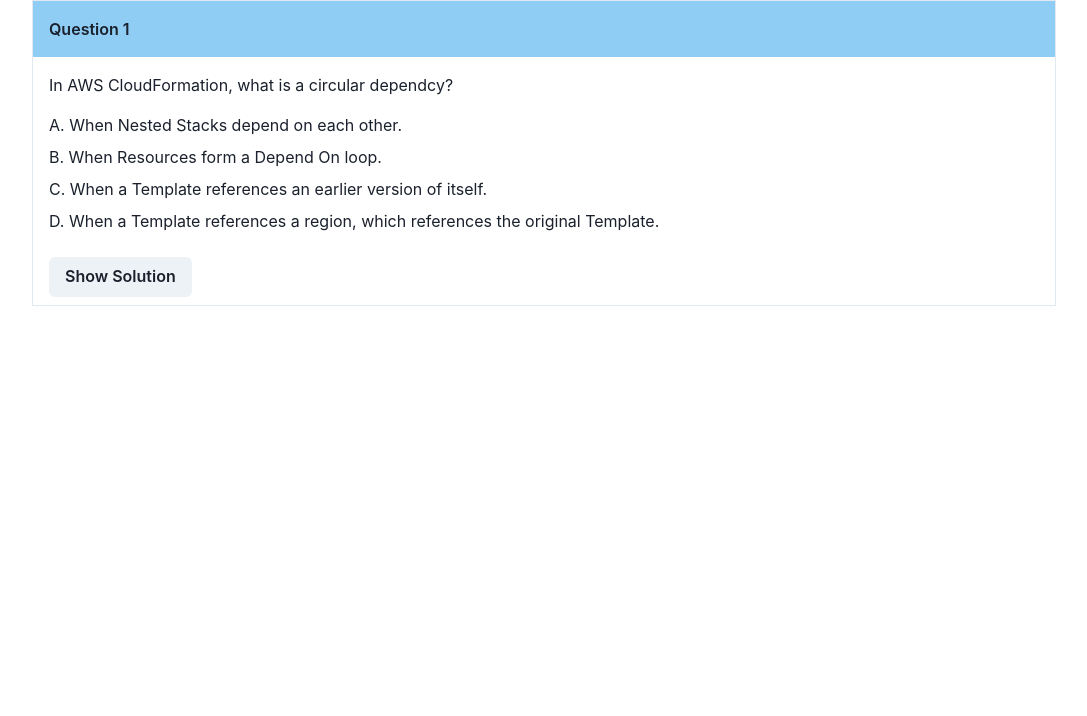
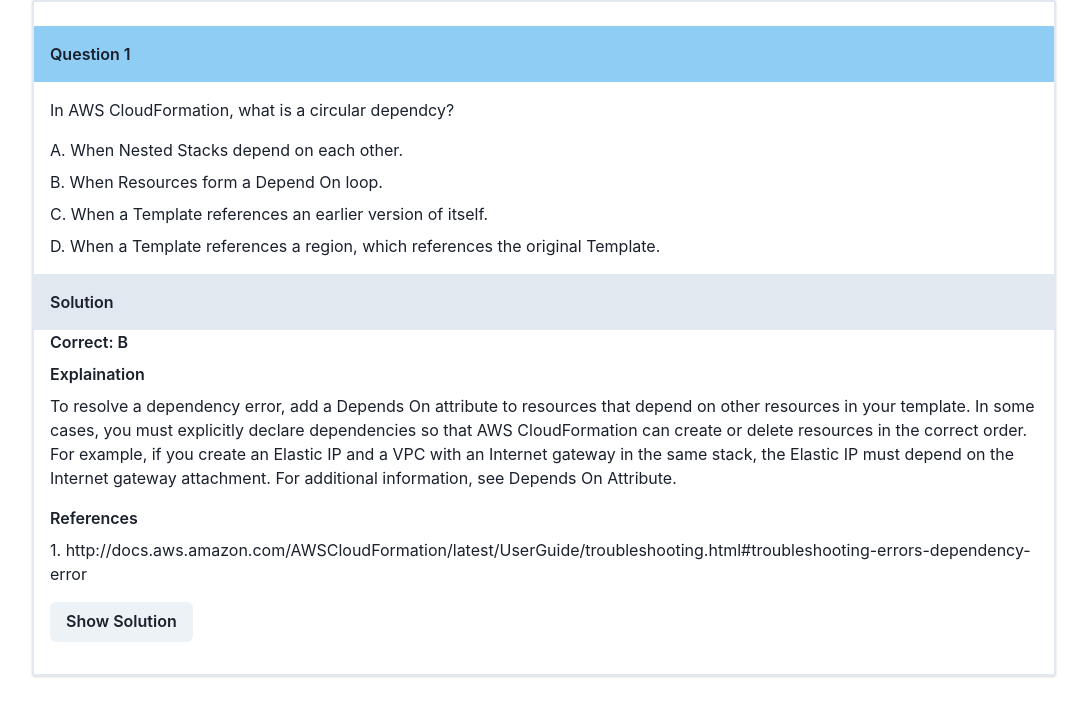
Before and after one commit to entest-hai/nextjs-chakra-ui, a Next.js app: page /aws/question in a window 1280 px wide. Shown: the top 716 px of the page, without its empty margins (96-1183 px from the left). Built offline with nearby package versions, Linux system fonts and the light colour scheme.

Commit message:
improve dark mode and use useDisClosure

```diff
--- a/pages/aws/question.tsx
+++ b/pages/aws/question.tsx
@@ -1,6 +1,14 @@
 // 16 DEC 2021 MIN TRAN aws question form
-//
-import { Box,Button,FlexProps,Text, VStack } from '@chakra-ui/react';
+// fix color mode better
+import { Box,
+  Button,
+  FlexProps,
+  Text,
+  VStack,
+  Link,
+  useColorModeValue,
+  useDisclosure
+} from '@chakra-ui/react';
 import { useState} from 'react';
 
 interface QuestionProps extends FlexProps {
@@ -12,7 +20,12 @@ interface QuestionProps extends FlexProps {
 const Question = ({ title, question, options }: QuestionProps) => {
   return (
     <Box maxW={'5xl'} mx='auto'>
-      <Box fontWeight='semibold' bg='blue.200' py={4} px={4}>
+      <Box
+        fontWeight='semibold'
+        bg={useColorModeValue('blue.200', 'blue.600')}
+        py={4}
+        px={4}
+      >
         {title}
       </Box>
       <Box my={4} px={4}>
@@ -32,18 +45,24 @@ interface ExplanationProps extends FlexProps {
   title: string;
   solution: Array<string>;
   explanation: string;
+  references: Array<string>;
 }
 
-const Explanation = ({title, solution, explanation}: ExplanationProps) => {
+const Explanation = ({title, solution, explanation, references}: ExplanationProps) => {
   return (
     <Box maxW={'5xl'} mx='auto'>
-      <Box fontWeight='semibold' bg='gray.200' py={4} px={4}>
+      <Box
+        fontWeight='semibold'
+        bg={useColorModeValue('gray.200','gray.600')}
+        py={4}
+        px={4}
+      >
         <Text fontWeight={'semibold'}>
           {title}
         </Text>
       </Box>
       <Box fontWeight='semibold' px={4}>
-        Correct: {solution}
+        Correct: {solution.join(', ')}
       </Box>
       <VStack alignItems='start' px={4} py={2}>
         <Text fontWeight='semibold'>
@@ -55,17 +74,15 @@ const Explanation = ({title, solution, explanation}: ExplanationProps) => {
       </VStack>
       <VStack alignItems='start' px={4} py={2}>
         <Text fontWeight='semibold'>
-          Reference
+          References
         </Text>
-        <Text>
-          [1]. Link
-        </Text>
-        <Text>
-          [2]. Link
-        </Text>
-        <Text>
-          [3]. Link
-        </Text>
+        {references.map((ref,index)=>{
+          return (
+            <Link key={index} href={ref} target='_blank'>
+              <Text wordBreak={'break-word'}>{index+1}. {ref}</Text>
+            </Link>
+          );
+        })}
       </VStack>
     </Box>
   );
@@ -74,7 +91,7 @@ const Explanation = ({title, solution, explanation}: ExplanationProps) => {
 
 const TestQuestion = () => {
 
-  const [showSolution, setShowSolution] = useState(false);
+  const {isOpen, onOpen, onClose} = useDisclosure()
 
   const title = 'Question 1'
   const question = 'In AWS CloudFormation, what is a circular dependcy?'
@@ -85,21 +102,39 @@ const TestQuestion = () => {
     'D. When a Template references a region, which references the original Template.'
   ]
 
+  const references = [
+    'http://docs.aws.amazon.com/AWSCloudFormation/latest/UserGuide/troubleshooting.html#troubleshooting-errors-dependency-error',
+  ]
+
+  const solution = [
+    'B'
+  ]
+
+  const explanation = 'To resolve a dependency error, add a Depends On attribute to resources that depend on other resources in your template. In some cases, you must explicitly declare dependencies so that AWS CloudFormation can create or delete resources in the correct order. For example, if you create an Elastic IP and a VPC with an Internet gateway in the same stack, the Elastic IP must depend on the Internet gateway attachment. For additional information, see Depends On Attribute.'
+
   return (
     <Box width='100%' height='100vh'>
-      <Box maxW='5xl' mx='auto' borderWidth={'1px'}>
+      <Box
+        maxW='5xl'
+        mx='auto'
+        borderWidth={'2px'}
+        borderRadius={'sm'}
+        py={6}
+        shadow='base'
+      >
         <Question
           title={title}
           options={options}
           question={question}
         >
         </Question>
-        <Box height={4} width='full' />
-        <Box display={showSolution ? 'block': 'none'}>
+        <Box height={4} />
+        <Box display={isOpen ? 'none': 'flex'}>
           <Explanation
             title='Solution'
-            solution={['A']}
-            explanation=' A is correct because according to AWS [1] this should be working well.'
+            solution={solution}
+            references={references}
+            explanation={explanation}
           >
           </Explanation>
         </Box>
@@ -107,11 +142,9 @@ const TestQuestion = () => {
           <Button
             variant='solid'
             colorScheme='gray'
-            onClick={() => {
-              setShowSolution(!showSolution)
-            }}
+            onClick={isOpen ? onClose : onOpen}
           >
-            {showSolution ? 'Hide Solution' : 'Show Solution'}
+            {isOpen ? 'Hide Solution' : 'Show Solution'}
           </Button>
         </Box>
       </Box>
```
Also changed, not shown: pages/sidebar.tsx (indentation only).
